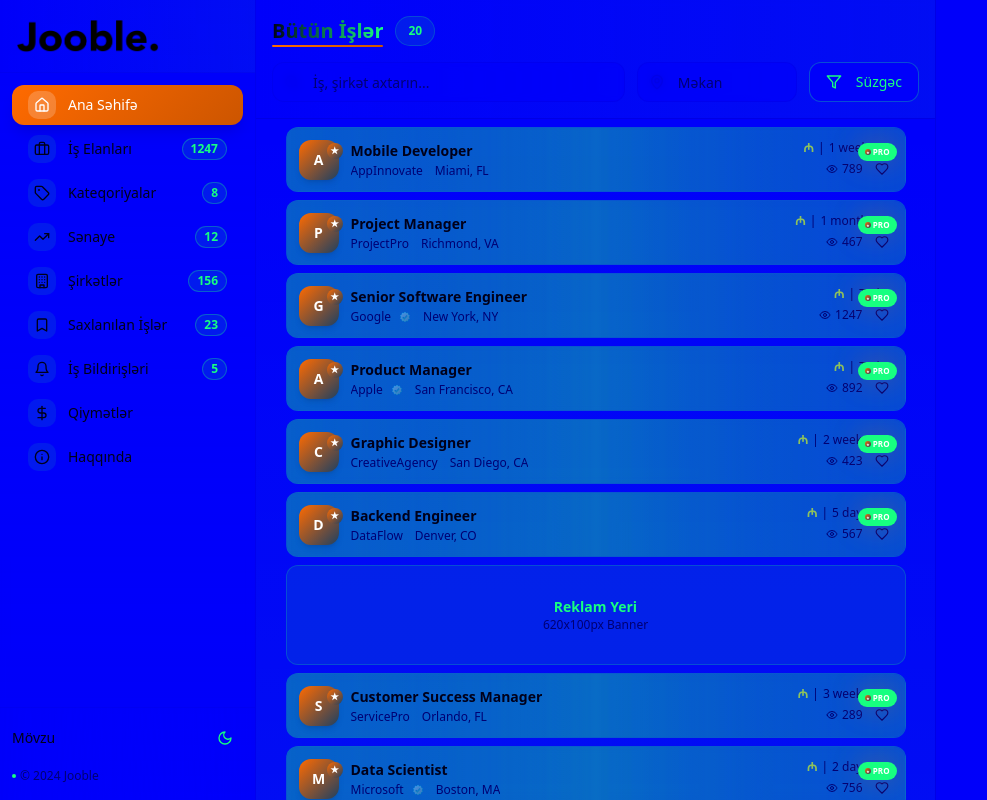
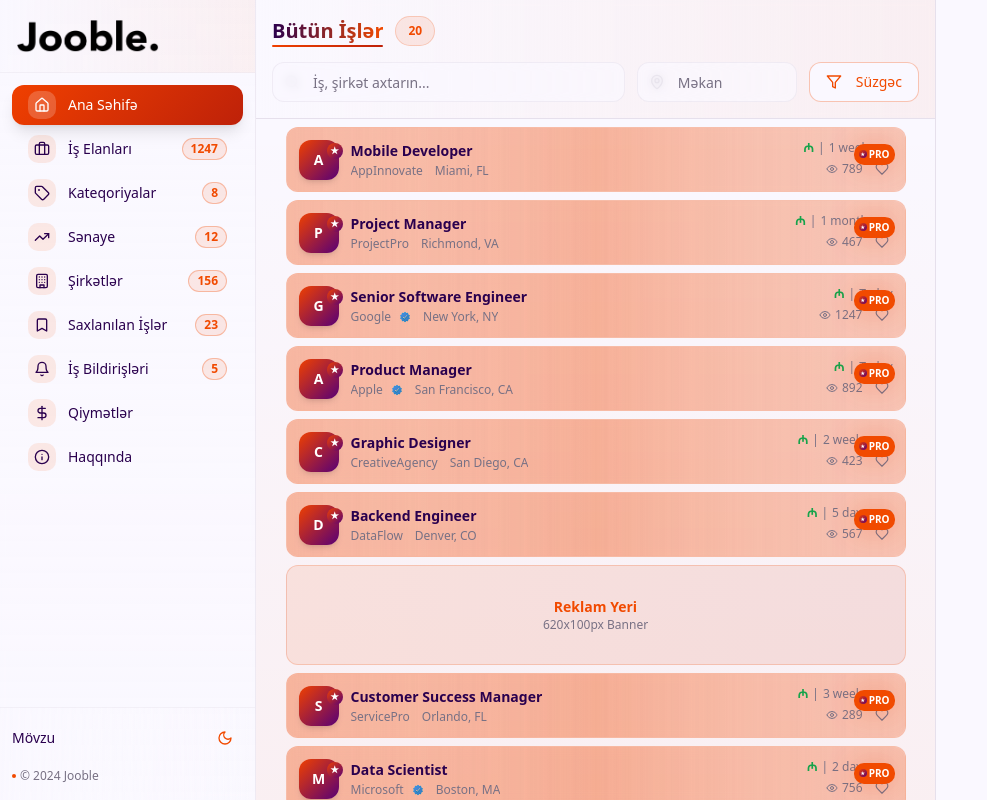
Before and after one commit to bondazz/jobin-az, a React (Vite) app: page / in a window 1280 px wide. Shown: the whole page, without its empty margins (0-987 px from the left). Built offline with nearby package versions, Linux system fonts and the light colour scheme.

Commit message:
Reverted to commit e0487b7eafbc7d8886de9fe830feb902acfb568a

```diff
--- a/src/components/JobCard.tsx
+++ b/src/components/JobCard.tsx
@@ -108,9 +108,9 @@ const JobCard = ({
       <div className="flex items-center gap-2 flex-shrink-0 relative z-10">
         {/* Premium Badge in Top Right Corner */}
         {premiumTags.length > 0 && (
-          <div className="absolute -top-1 -right-1 z-10">
-            <Badge variant="premium" className="text-[8px] py-0.5 px-1.5 rounded-md shadow-lg">
-              <PremiumIcon size={6} className="mr-0.5" />
+          <div className="absolute -top-0.5 -right-0.5">
+            <Badge variant="premium" className="text-[10px] py-0.5 px-1 rounded-md">
+              <PremiumIcon size={8} className="mr-0.5" />
               PRO
             </Badge>
           </div>
--- a/src/index.css
+++ b/src/index.css
@@ -8,67 +8,67 @@ All colors MUST be HSL.
 
 @layer base {
   :root {
-    --background: 0 0% 98%;
-    --foreground: 0 0% 10%;
+    --background: 250 248 255;
+    --foreground: 42 0 78;
 
-    --card: 0 0% 100%;
-    --card-foreground: 0 0% 10%;
+    --card: 255 255 255;
+    --card-foreground: 42 0 78;
 
-    --popover: 0 0% 100%;
-    --popover-foreground: 0 0% 10%;
+    --popover: 255 255 255;
+    --popover-foreground: 42 0 78;
 
-    --primary: 23 100% 50%;
-    --primary-foreground: 0 0% 100%;
-    --primary-hover: 23 100% 45%;
-    --primary-light: 23 100% 60%;
+    --primary: 241 74 0;
+    --primary-foreground: 255 255 255;
+    --primary-hover: 198 35 0;
+    --primary-light: 255 102 51;
 
-    --secondary: 211 56% 30%;
-    --secondary-foreground: 0 0% 100%;
+    --secondary: 80 0 115;
+    --secondary-foreground: 255 255 255;
 
-    --muted: 0 0% 95%;
-    --muted-foreground: 0 0% 45%;
+    --muted: 248 246 252;
+    --muted-foreground: 120 113 132;
 
-    --accent: 23 100% 50%;
-    --accent-foreground: 0 0% 100%;
+    --accent: 198 35 0;
+    --accent-foreground: 255 255 255;
 
-    --destructive: 0 84% 60%;
-    --destructive-foreground: 0 0% 100%;
+    --destructive: 220 38 38;
+    --destructive-foreground: 255 255 255;
 
-    --success: 142 76% 36%;
-    --success-foreground: 0 0% 100%;
+    --success: 22 163 74;
+    --success-foreground: 255 255 255;
 
-    --warning: 45 93% 47%;
-    --warning-foreground: 0 0% 0%;
+    --warning: 245 158 11;
+    --warning-foreground: 255 255 255;
 
-    --border: 0 0% 90%;
-    --input: 0 0% 95%;
-    --ring: 23 100% 50%;
+    --border: 230 224 236;
+    --input: 248 246 252;
+    --ring: 241 74 0;
 
     --radius: 0.75rem;
 
     /* Job board specific tokens */
-    --job-card: 0 0% 100%;
-    --job-card-alt: 0 0% 98%;
-    --job-tag-premium: 23 100% 50%;
-    --job-tag-new: 45 93% 47%;
-    --job-tag-urgent: 0 84% 60%;
-    --job-sidebar: 0 0% 98%;
-    --job-details: 0 0% 100%;
+    --job-card: 255 255 255;
+    --job-card-alt: 252 250 255;
+    --job-tag-premium: 241 74 0;
+    --job-tag-new: 245 158 11;
+    --job-tag-urgent: 198 35 0;
+    --job-sidebar: 250 248 255;
+    --job-details: 255 255 255;
 
     /* Enhanced Gradients */
-    --gradient-primary: linear-gradient(135deg, hsl(25 100% 50%), hsl(25 100% 40%));
-    --gradient-card: linear-gradient(145deg, hsl(0 0% 100%), hsl(210 40% 98%));
-    --gradient-premium: linear-gradient(135deg, hsl(25 100% 50%), hsl(210 53% 25%));
-    --gradient-hero: linear-gradient(135deg, hsl(25 100% 50%) 0%, hsl(210 53% 25%) 50%, hsl(210 56% 17%) 100%);
-    --gradient-surface: linear-gradient(145deg, hsl(0 0% 100%) 0%, hsl(210 40% 98%) 100%);
-    --gradient-background: linear-gradient(135deg, hsl(210 56% 17%) 0%, hsl(210 53% 25%) 50%, hsl(25 100% 50%) 100%);
+    --gradient-primary: linear-gradient(135deg, hsl(16 100% 47%), hsl(8 91% 39%));
+    --gradient-card: linear-gradient(145deg, hsl(0 0% 100%), hsl(252 100% 99%));
+    --gradient-premium: linear-gradient(135deg, hsl(16 100% 47%), hsl(285 100% 23%));
+    --gradient-hero: linear-gradient(135deg, hsl(16 100% 47%) 0%, hsl(8 91% 39%) 50%, hsl(285 100% 15%) 100%);
+    --gradient-surface: linear-gradient(145deg, hsl(0 0% 100%) 0%, hsl(252 100% 98%) 100%);
+    --gradient-background: linear-gradient(135deg, hsl(285 100% 15%) 0%, hsl(285 100% 23%) 50%, hsl(16 100% 47%) 100%);
 
     /* Enhanced Shadows */
-    --shadow-card: 0 1px 3px 0 hsl(210 56% 17% / 0.1), 0 1px 2px -1px hsl(210 56% 17% / 0.1);
-    --shadow-card-hover: 0 10px 25px -3px hsl(210 56% 17% / 0.1), 0 4px 6px -2px hsl(210 56% 17% / 0.05);
-    --shadow-elegant: 0 20px 25px -5px hsl(25 100% 50% / 0.15), 0 10px 10px -5px hsl(25 100% 50% / 0.08);
-    --shadow-glow: 0 0 40px hsl(25 100% 50% / 0.2);
-    --shadow-premium: 0 0 30px hsl(25 100% 50% / 0.3);
+    --shadow-card: 0 1px 3px 0 hsl(285 100% 15% / 0.1), 0 1px 2px -1px hsl(285 100% 15% / 0.1);
+    --shadow-card-hover: 0 10px 25px -3px hsl(285 100% 15% / 0.1), 0 4px 6px -2px hsl(285 100% 15% / 0.05);
+    --shadow-elegant: 0 20px 25px -5px hsl(16 100% 47% / 0.15), 0 10px 10px -5px hsl(16 100% 47% / 0.08);
+    --shadow-glow: 0 0 40px hsl(16 100% 47% / 0.2);
+    --shadow-premium: 0 0 30px hsl(16 100% 47% / 0.3);
 
     /* Transitions */
     --transition-smooth: all 0.3s cubic-bezier(0.4, 0, 0.2, 1);
@@ -94,65 +94,65 @@ All colors MUST be HSL.
   }
 
   .dark {
-    --background: 211 85% 6%;
-    --foreground: 0 0% 95%;
+    --background: 24 0 38;
+    --foreground: 250 248 255;
 
-    --card: 211 56% 17%;
-    --card-foreground: 0 0% 95%;
+    --card: 42 0 78;
+    --card-foreground: 250 248 255;
 
-    --popover: 211 56% 17%;
-    --popover-foreground: 0 0% 95%;
+    --popover: 42 0 78;
+    --popover-foreground: 250 248 255;
 
-    --primary: 23 100% 50%;
-    --primary-foreground: 0 0% 100%;
-    --primary-hover: 23 100% 60%;
-    --primary-light: 23 100% 70%;
+    --primary: 241 74 0;
+    --primary-foreground: 255 255 255;
+    --primary-hover: 255 102 51;
+    --primary-light: 255 138 91;
 
-    --secondary: 211 56% 30%;
-    --secondary-foreground: 0 0% 100%;
+    --secondary: 80 0 115;
+    --secondary-foreground: 255 255 255;
 
-    --muted: 211 85% 8%;
-    --muted-foreground: 0 0% 60%;
+    --muted: 60 0 95;
+    --muted-foreground: 180 160 200;
 
-    --accent: 23 100% 50%;
-    --accent-foreground: 0 0% 100%;
+    --accent: 198 35 0;
+    --accent-foreground: 255 255 255;
 
-    --destructive: 0 84% 60%;
-    --destructive-foreground: 0 0% 100%;
+    --destructive: 220 38 38;
+    --destructive-foreground: 255 255 255;
 
-    --success: 142 76% 36%;
-    --success-foreground: 0 0% 100%;
+    --success: 22 163 74;
+    --success-foreground: 255 255 255;
 
-    --warning: 45 93% 47%;
-    --warning-foreground: 0 0% 0%;
+    --warning: 245 158 11;
+    --warning-foreground: 255 255 255;
 
-    --border: 211 56% 20%;
-    --input: 211 56% 17%;
-    --ring: 23 100% 50%;
+    --border: 80 0 115;
+    --input: 60 0 95;
+    --ring: 241 74 0;
 
     /* Dark mode job tokens */
-    --job-card: 211 56% 17%;
-    --job-card-alt: 211 56% 20%;
-    --job-tag-premium: 23 100% 50%;
-    --job-tag-new: 45 93% 47%;
-    --job-tag-urgent: 0 84% 60%;
-    --job-sidebar: 211 85% 6%;
-    --job-details: 211 56% 17%;
+    --job-card: 42 0 78;
+    --job-card-alt: 60 0 95;
+    --job-tag-premium: 241 74 0;
+    --job-tag-new: 245 158 11;
+    --job-tag-urgent: 198 35 0;
+    --job-sidebar: 24 0 38;
+    --job-details: 42 0 78;
 
     /* Dark mode gradients */
-    --gradient-primary: linear-gradient(135deg, hsl(25 100% 50%), hsl(25 100% 40%));
-    --gradient-card: linear-gradient(145deg, hsl(210 56% 17%), hsl(210 53% 25%));
-    --gradient-premium: linear-gradient(135deg, hsl(25 100% 50%), hsl(210 53% 25%));
-    --gradient-hero: linear-gradient(135deg, hsl(25 100% 50%) 0%, hsl(210 53% 25%) 50%, hsl(0 0% 0%) 100%);
-    --gradient-surface: linear-gradient(145deg, hsl(210 56% 17%) 0%, hsl(210 53% 25%) 100%);
-    --gradient-background: linear-gradient(135deg, hsl(0 0% 0%) 0%, hsl(210 53% 25%) 50%, hsl(25 100% 50%) 100%);
+    --gradient-primary: linear-gradient(135deg, hsl(16 100% 47%), hsl(8 91% 39%));
+    --gradient-card: linear-gradient(145deg, hsl(285 100% 15%), hsl(285 100% 19%));
+    --gradient-premium: linear-gradient(135deg, hsl(16 100% 47%), hsl(285 100% 23%));
+    --gradient-hero: linear-gradient(135deg, hsl(16 100% 47%) 0%, hsl(8 91% 39%) 50%, hsl(285 100% 7%) 100%);
+    --gradient-surface: linear-gradient(145deg, hsl(285 100% 15%) 0%, hsl(285 100% 19%) 100%);
+    --gradient-background: linear-gradient(135deg, hsl(285 100% 7%) 0%, hsl(285 100% 15%) 50%, hsl(16 100% 47%) 100%);
 
     /* Dark mode shadows */
-    --shadow-card: 0 1px 3px 0 hsl(0 0% 0% / 0.3), 0 1px 2px -1px hsl(0 0% 0% / 0.2);
-    --shadow-card-hover: 0 10px 25px -3px hsl(0 0% 0% / 0.3), 0 4px 6px -2px hsl(0 0% 0% / 0.2);
-    --shadow-elegant: 0 20px 25px -5px hsl(25 100% 50% / 0.2), 0 10px 10px -5px hsl(25 100% 50% / 0.1);
-    --shadow-glow: 0 0 40px hsl(25 100% 50% / 0.25);
-    --shadow-premium: 0 0 30px hsl(25 100% 50% / 0.4);
+    --shadow-card: 0 1px 3px 0 hsl(285 100% 5% / 0.3), 0 1px 2px -1px hsl(285 100% 5% / 0.2);
+    --shadow-card-hover: 0 10px 25px -3px hsl(285 100% 5% / 0.3), 0 4px 6px -2px hsl(285 100% 5% / 0.2);
+    --shadow-elegant: 0 20px 25px -5px hsl(16 100% 47% / 0.2), 0 10px 10px -5px hsl(16 100% 47% / 0.1);
+    --shadow-glow: 0 0 40px hsl(16 100% 47% / 0.25);
+    --shadow-premium: 0 0 30px hsl(16 100% 47% / 0.4);
     --sidebar-background: 240 5.9% 10%;
     --sidebar-foreground: 240 4.8% 95.9%;
     --sidebar-primary: 224.3 76.3% 48%;
```
